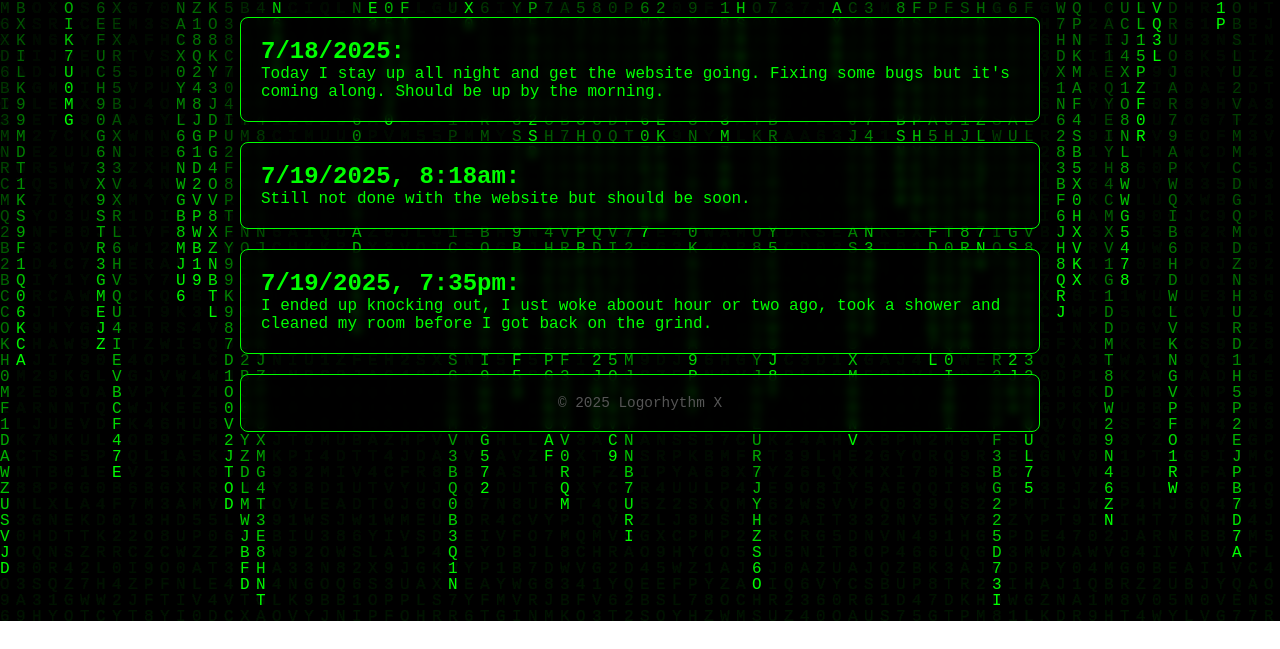
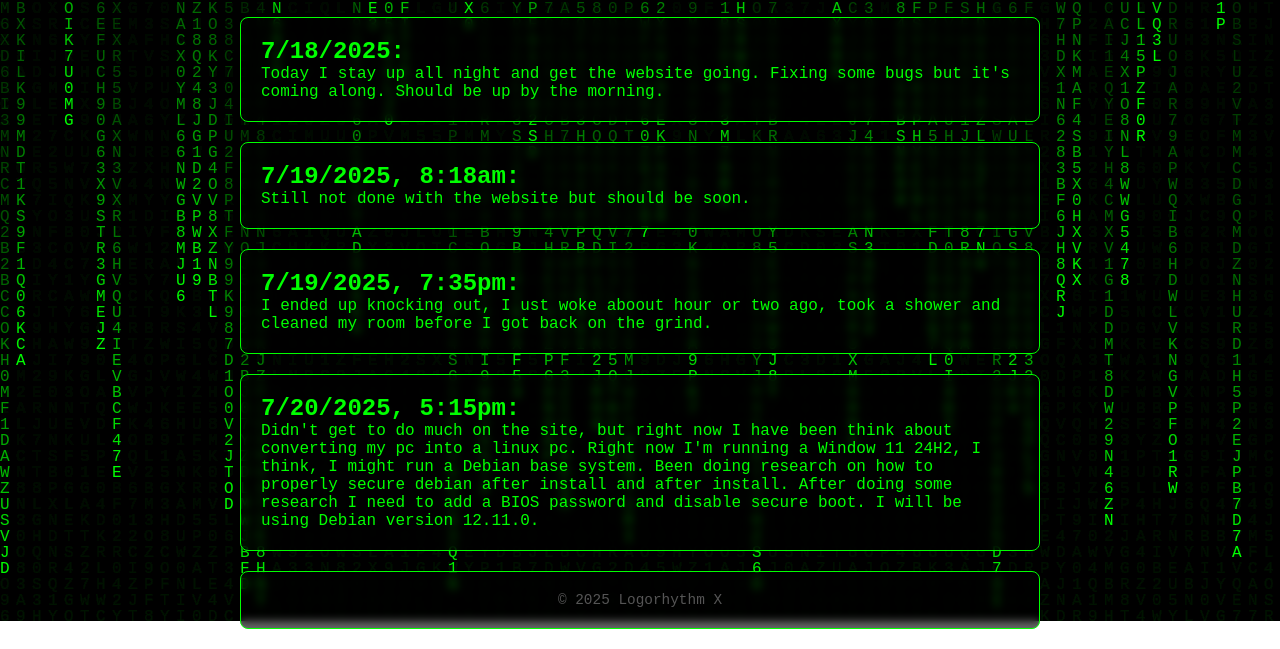
Before and after one commit to continentalbluesky/homePage, a plain HTML site: page post1.html in a window 1280 px wide. Shown: the part 179-828 px from the top of the page. Before the commit the page ends 800 px from the top, so only its background shows below. Drawn offline with Linux system fonts and the light colour scheme.

Commit message:
Update post1.html

```diff
--- a/post1.html
+++ b/post1.html
@@ -28,6 +28,14 @@
       <h2 class="title">7/19/2025, 7:35pm:</h2>
       <p>I ended up knocking out, I ust woke aboout hour or two ago, took a shower and cleaned my room before I got back on the grind.</p>
     </article>
+        </article>
+        <article class="post">
+      <h2 class="title">7/20/2025, 5:15pm:</h2>
+      <p>Didn't get to do much on the site, but right now I have been think about converting my pc into a linux
+      pc. Right now I'm running a Window 11 24H2, I think, I might run a Debian base system. Been doing research
+      on how to properly secure debian after install and after install. After doing some research I need to add a BIOS
+      password and disable secure boot. I will be using Debian version 12.11.0.</p>
+    </article>
   </main>
   <footer>
     <p>&copy; 2025 Logorhythm X</p>
```
